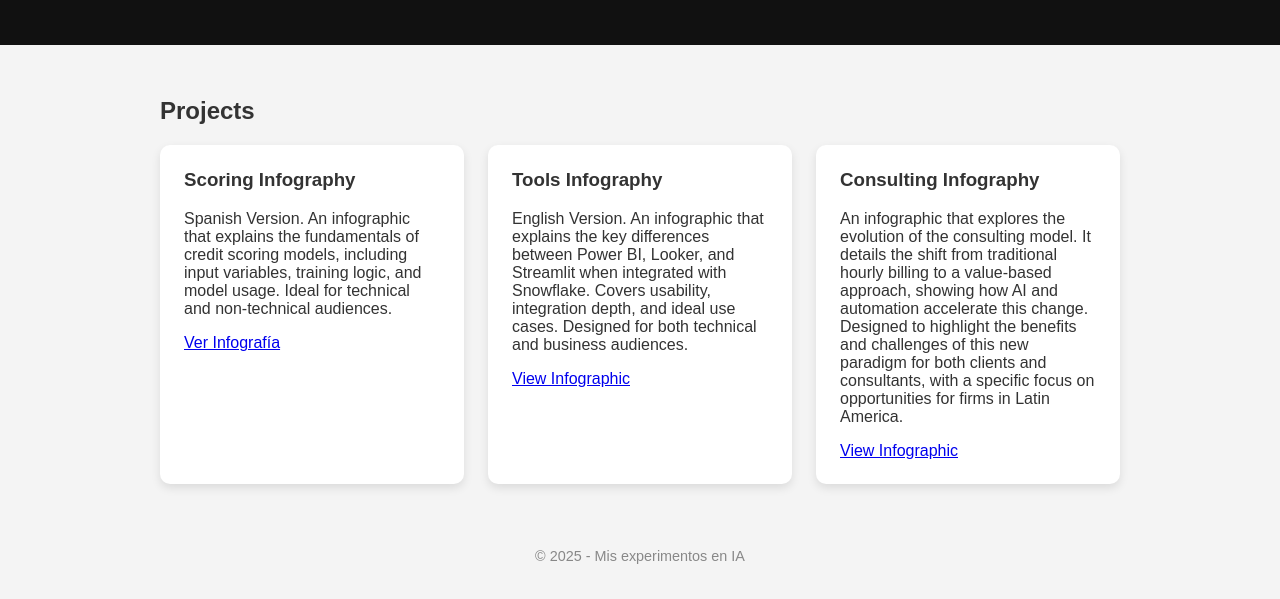
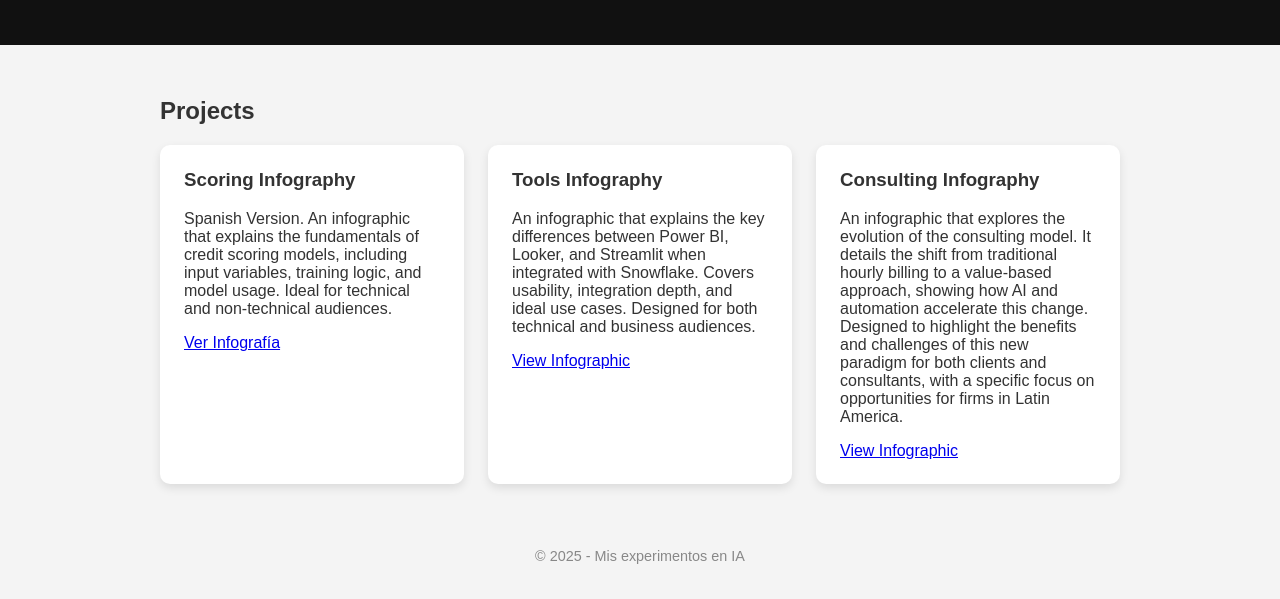
Before and after one commit to AGarciaData/IA, a plain HTML site: page index.html in a window 1280 px wide. Shown: the part 127-726 px from the top of the page. Drawn offline with Linux system fonts and the light colour scheme.

Commit message:
Update index.html

```diff
--- a/index.html
+++ b/index.html
@@ -68,7 +68,7 @@
       </div>
       <div class="card">
         <h3>Tools Infography</h3>
-        <p>English Version. An infographic that explains the key differences between Power BI, Looker, and Streamlit when integrated with Snowflake. Covers usability, integration depth, and ideal use cases. Designed for both technical and business audiences.</p>
+        <p>An infographic that explains the key differences between Power BI, Looker, and Streamlit when integrated with Snowflake. Covers usability, integration depth, and ideal use cases. Designed for both technical and business audiences.</p>
         <a href="https://agarciadata.github.io/IA/tools.html" target="_blank">View Infographic</a>
       </div>
       <div class="card">
```
